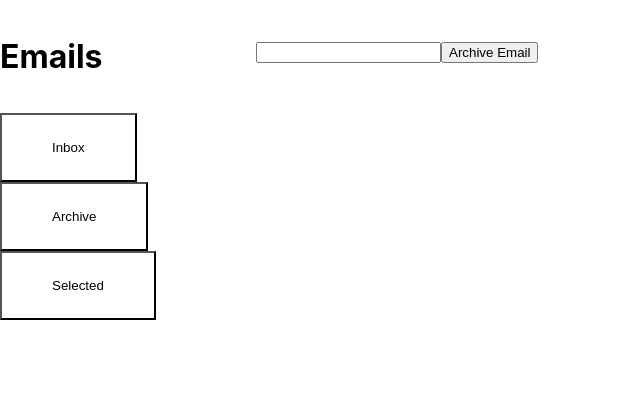
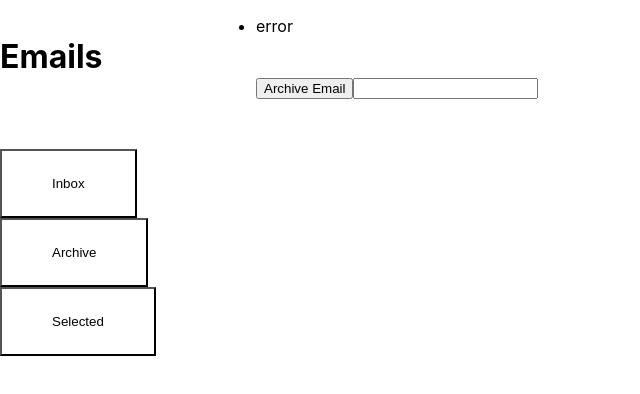
Before and after one commit to eldom93/react-redux, a React (Create React App) app in the folder shop/: page / in a window 1280 px wide. Shown: the top 394 px of the page, without its empty margins (0-640 px from the left). Built offline with nearby package versions, Linux system fonts and the light colour scheme.

Commit message:
bugfix:list

```diff
--- a/shop/src/components/App.js
+++ b/shop/src/components/App.js
@@ -3,14 +3,15 @@ import Menu from './Menu'
 import ArchiveEmail from '../containers/ArchiveEmail'
 import VisibleEmailList from '../containers/VisibleEmailList'
 
+
 const App = () => (
-    <div className="App">
+    <div id="app">
        <h1>Emails</h1>
       <VisibleEmailList/>
       <ArchiveEmail/>
       <Menu />
 
-
+{console.log({...ArchiveEmail})}
     </div>
   )
 
--- a/shop/src/components/Email.js
+++ b/shop/src/components/Email.js
@@ -3,8 +3,8 @@ import PropTypes from 'prop-types'
 
 const Email = ({onClick, selected, text}) => (
     <li onClick={onClick}
-    style={{display: selected ? 'block' : 'none'}}>
-        {text}
+    style={{display: selected ? 'block' : 'block'}}>
+      {text}
     </li>
 
 )
--- a/shop/src/components/EmailInboxList.js
+++ b/shop/src/components/EmailInboxList.js
@@ -1,24 +1,15 @@
 import React from 'react'
 import PropTypes from 'prop-types'
-import Email from './Email'
-const EmailInboxList = ({emails, toggleEmail}) => (
+//import Email from './Email'
+const EmailInboxList = ({emails}) => (
     <ul>
-        {React.Children.map(emails => (
-            <Email key={emails.id} {...emails} onClick={toggleEmail(emails.id)} />
-        ))}
+       <li> {emails}</li>
     </ul>
 
 )
 
 EmailInboxList.propTypes = {
-   emails: PropTypes.arrayOf(
-       PropTypes.shape({
-           id: PropTypes.number.isRequired,
-           selected: PropTypes.bool.isRequired,
-           text: PropTypes.string.isRequired
-       }).isRequired
-   ).isRequired,
-   toggleEmail: PropTypes.func.isRequired
+   emails: PropTypes.arrayOf({})
 }
 
 export default EmailInboxList
--- a/shop/src/containers/ArchiveEmail.js
+++ b/shop/src/containers/ArchiveEmail.js
@@ -4,21 +4,42 @@ import { archiveEmail } from '../actions'
 
 const ArchiveEmail = ({ dispatch }) => {
     let input
+    let temp1
     return (
-        <div>
+        <div id="div">
             <form onSubmit={e => {
                 e.preventDefault();
             if(!input.value.trim()){
-            return dispatch(archiveEmail(input.value))
+            return
         }
-        dispatch(archiveEmail(input.value))
-        input.value = ''}}>
+       // temp1 += dispatch(archiveEmail(input.value));
+       // document.getElementById('li').innerHTML = temp1[temp1.length -1];
+      //  {console.log(temp1[temp1.length -1])}
+
+     dispatch(archiveEmail(input.value));
+     {console.log(temp1=input.value)}
+     temp1=input.value;
+
+
+     var newDiv = document.createElement("div");
+  // and give it some content
+  var newContent = document.createTextNode(input.value);
+  // add the text node to the newly created div
+  newDiv.appendChild(newContent);
+
+  // add the newly created element and its content into the DOM
+  var currentDiv = document.getElementById("div1");
+  document.body.insertBefore(newDiv, currentDiv);
+
+
+
+   input.value = ''}}>
+<button type="submit" >Archive Email</button>
+
+
 <input ref={node => (input = node)} />
 
-<button type="submit" >Archive Email</button>
-        </form>
-
-        </div>
+    </form></div>
     )
 }
 
--- a/shop/src/containers/VisibleEmailList.js
+++ b/shop/src/containers/VisibleEmailList.js
@@ -8,7 +8,7 @@ const getVisibleEmails = (emails, filter) => {
         case VisibilityFilter.SHOW_ALL:
             return emails
         case VisibilityFilter.SHOW_ARCHIVED:
-            return emails.filter(t => t.selected)
+            return emails
         case VisibilityFilter.SHOW_ACTIVE:
             return emails.filter(t => !t.selected)
         default:
```
